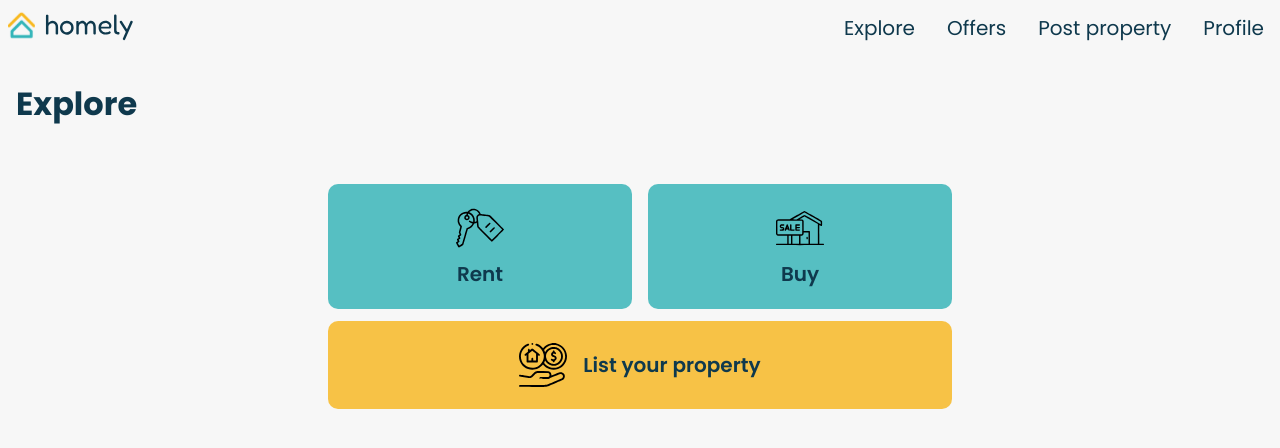
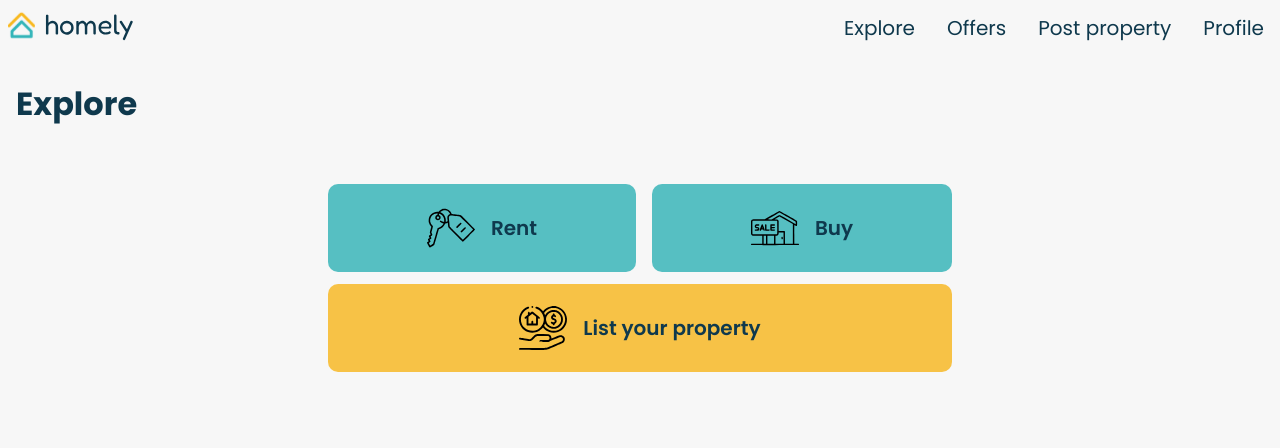
Before and after one commit to anoj-kt/homely, a React (Create React App) app: page / in a window 1280 px wide. Shown: the top 448 px of the page. Built offline with nearby package versions, Linux system fonts and the light colour scheme; no server answers; the database is empty.

Commit message:
Change disply to flex on category links on home pg

```diff
--- a/src/index.css
+++ b/src/index.css
@@ -648,6 +648,15 @@ li {
   border-radius: 10px;
   padding: 1.25rem 3rem;
 }
+@media screen and (min-width: 1024px) {
+  .explore__category {
+    display: flex;
+    justify-content: center;
+    align-items: center;
+    gap: 1rem;
+    padding: 1.25rem 3rem;
+  }
+}
 
 .explore__category:hover {
   background-color: var(--main-lightblue-hover);
```
